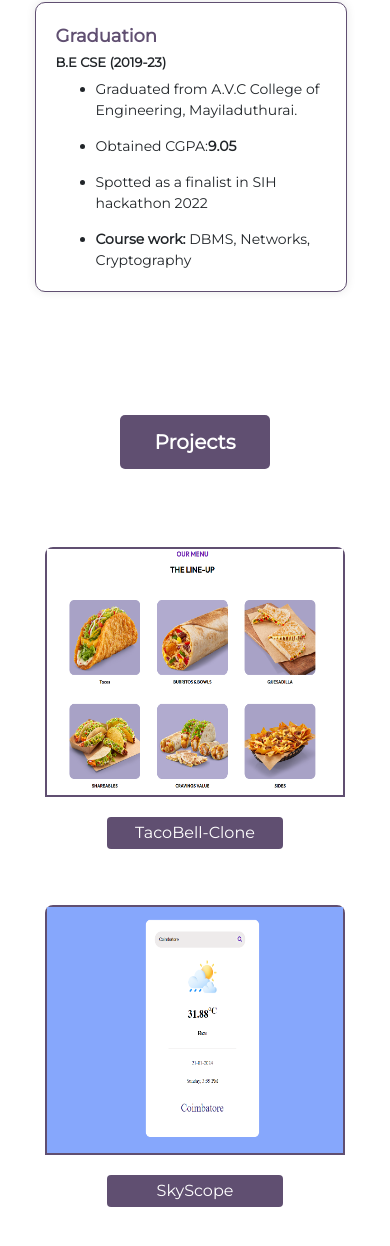
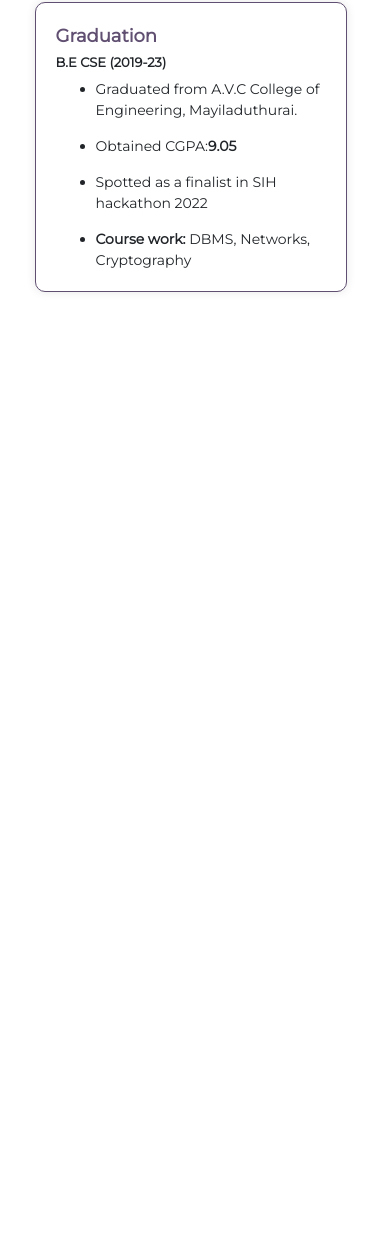
Before and after one commit to SHARITHA2002/SharithaPortfolio, a plain HTML site: page index.html in a window 390 px wide. Shown: the part 1099-2345 px from the top of the page. After the commit the page ends 1414 px from the top, so only its background shows below. Drawn offline with nearby package versions, Linux system fonts and the light colour scheme.

Commit message:
Feat:MobileRespChecking

```diff
--- a/index.html
+++ b/index.html
@@ -156,7 +156,7 @@
           </div>
         </div>
 
-        <section id="projects">
+        <!-- <section id="projects">
           <h5 id="projectsTitle">Projects</h5>
           <div class="project-section" id="hobby-projects">
 
@@ -208,9 +208,9 @@
             </div>
           </div>
           </div>
-        </section>
+        </section>  -->
       </div>
-
+<!--
       <footer id="contact">
         <div class="footSection">
             <div class="social-links">
@@ -227,7 +227,7 @@
             </div>
 
         </div>
-       </footer>
+       </footer> -->
 
   </body>
 </html>
```
